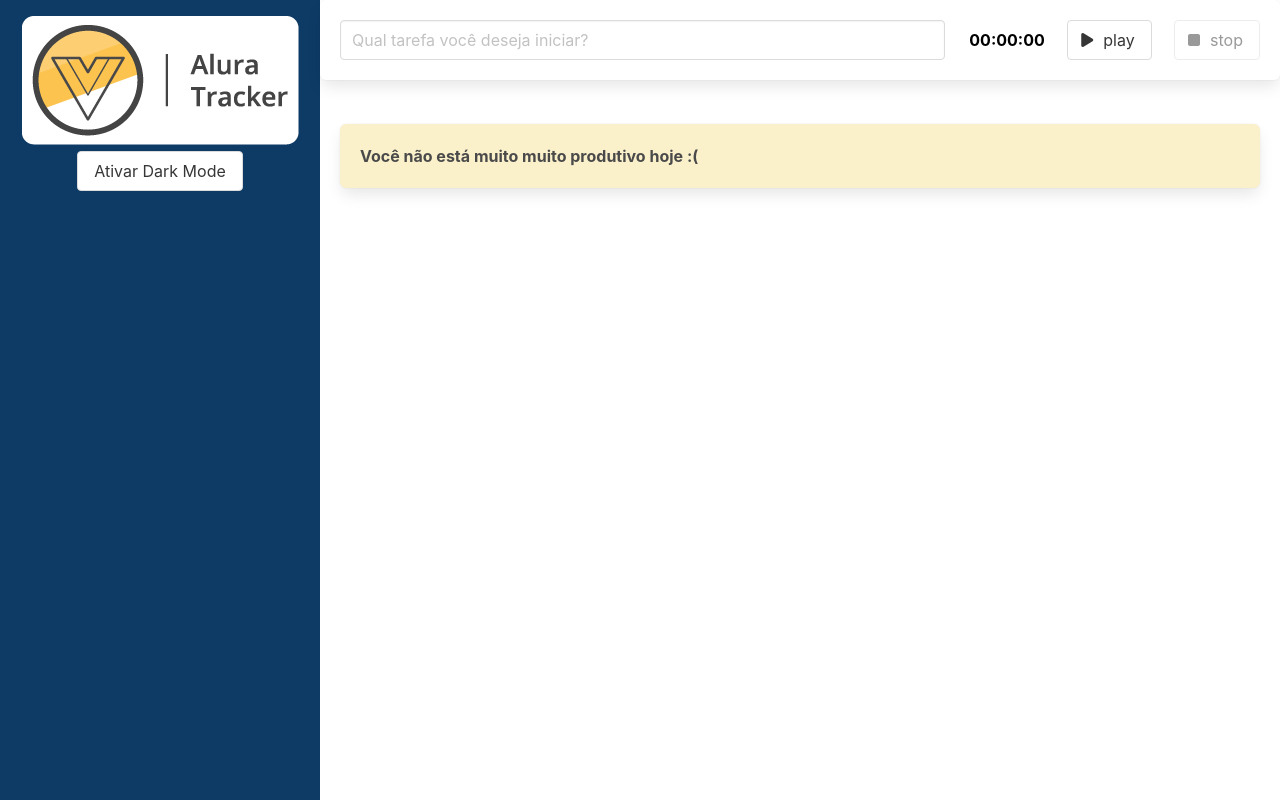
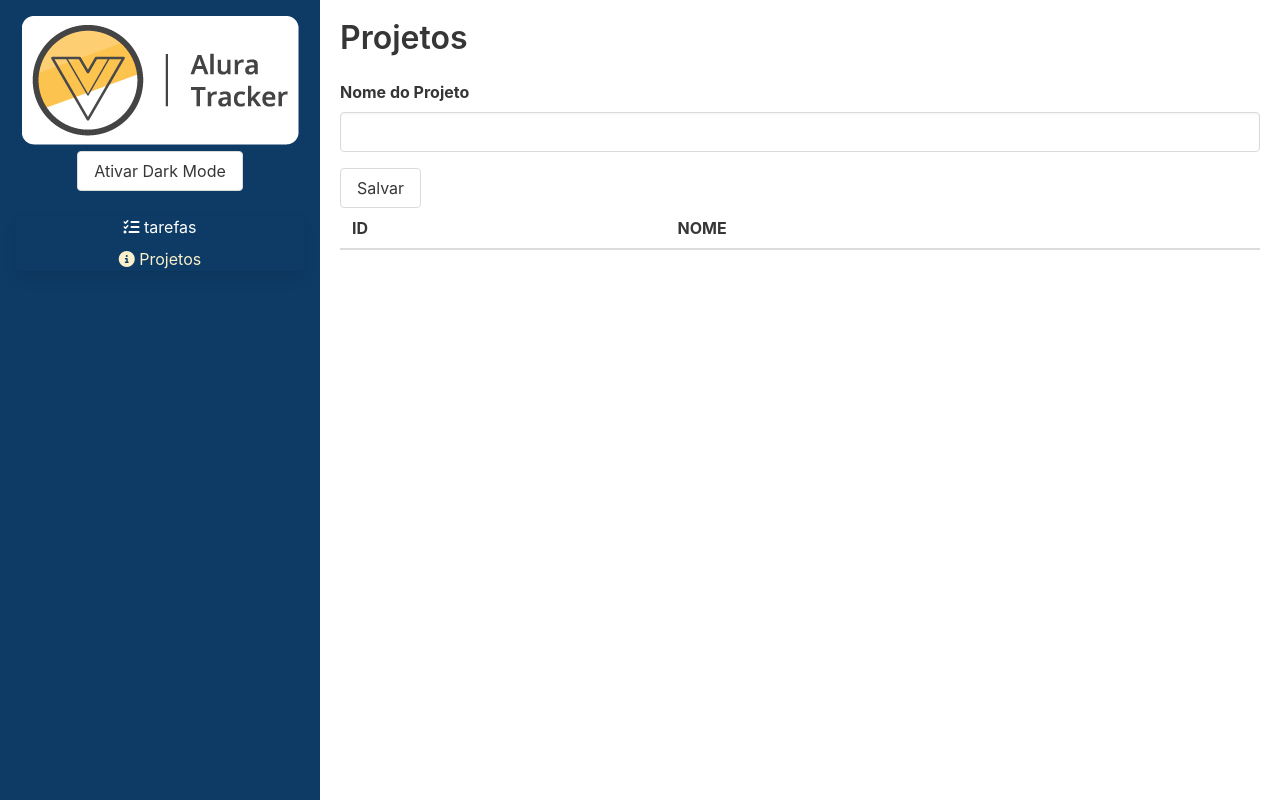
Before and after one commit to esantos92/alura_tracker, a Vue app: page /#/projetos in a window 1280 px wide. Built offline with nearby package versions, Linux system fonts and the light colour scheme.

Commit message:
Module 2 1 (#6)
* vue-router e a primeira rota

* module 2.1 concluido

Co-authored-by: Everton Santos <everton.santos@redealumni.com>

```diff
--- a/package.json
+++ b/package.json
@@ -9,7 +9,8 @@
   },
   "dependencies": {
     "core-js": "^3.8.3",
-    "vue": "^3.2.13"
+    "vue": "^3.2.13",
+    "vue-router": "^4.0.16"
   },
   "devDependencies": {
     "@fortawesome/fontawesome-free": "^6.1.1",
--- a/src/App.vue
+++ b/src/App.vue
@@ -4,13 +4,7 @@
       <BarraLateral @aoTemaAlterado="trocarTema"/>
     </div>
     <div class="column is-three-quarter conteudo">
-      <Formulario @aoSalvarTarefa="salvarTarefa"/>
-      <div class="lista">
-        <Tarefa v-for="(tarefa, index) in tarefas" :key="index" :tarefa="tarefa"/>
-      <Box v-if="listaEstaVazia">
-        Você não está muito muito produtivo hoje :(
-      </Box>
-      </div>
+      <router-view></router-view>
     </div>
   </main>
 </template>
@@ -18,34 +12,20 @@
 <script lang="ts">
 import { defineComponent } from 'vue';
 import BarraLateral from './components/BarraLateral.vue'
-import Formulario from './components/Formulario.vue'
-import Tarefa from './components/Tarefa.vue'
-import Box from './components/Box.vue'
 import ITarefa from './interfaces/ITarefa';
 
 export default defineComponent({
   name: 'App',
   components: {
-    BarraLateral,
-    Formulario,
-    Tarefa,
-    Box
+    BarraLateral
   },
   data () {
     return {
-      tarefas: [] as ITarefa[],
       modoEscuroAtivo: false
     }
   },
-  computed: {
-    listaEstaVazia () : boolean {
-      return this.tarefas.length === 0
-    }
-  },
+
   methods: {
-    salvarTarefa (tarefa: ITarefa) {
-      this.tarefas.push(tarefa);
-    },
     trocarTema (modoEscuroAtivo: boolean) {
       this.modoEscuroAtivo = modoEscuroAtivo
     }
--- a/src/components/BarraLateral.vue
+++ b/src/components/BarraLateral.vue
@@ -3,10 +3,25 @@
     <h1>
       <img src="../assets/logo.png" alt="">
     </h1>
-  <button class="button" @click="alterarTema">
-    {{ textoBotao }}
-  </button>
-
+    <div class="has-text-centered">
+      <button class="button" @click="alterarTema">{{ textoBotao }}</button>
+    </div>
+    <nav class="panel mt-5">
+      <ul>
+        <li>
+          <router-link to = "/" class="link">
+            <i class="fas fa-tasks"></i>
+            tarefas
+          </router-link>
+        </li>
+        <li>
+          <router-link to = "/projetos" class="link">
+            <i class="fas fa-info-circle"></i>
+            Projetos
+          </router-link>
+        </li>
+      </ul>
+    </nav>
   </header>
 </template>
 
@@ -54,4 +69,16 @@
       height: auto;
     }
   }
+  .panel li {
+    margin: 8px 0;
+  }
+  .link {
+    color: #fff;
+  }
+  .link:hover {
+    color: #FAF0CA;
+  }
+  .link.router-link-active {
+    color: #FAF0CA;
+  }
 </style>
--- /dev/null
+++ b/src/interfaces/IProjeto.ts
@@ -0,0 +1,4 @@
+export default interface IProjeto {
+  id: string;
+  nome: string;
+}
--- a/src/main.ts
+++ b/src/main.ts
@@ -1,6 +1,8 @@
 import { createApp } from 'vue'
 import App from './App.vue'
+import '@fortawesome/fontawesome-free/css/all.css'
+import roteador from './roteador'
 
-import '@fortawesome/fontawesome-free/css/all.css'
-
-createApp(App).mount('#app')
+createApp(App)
+  .use(roteador)
+  .mount('#app')
--- /dev/null
+++ b/src/roteador/index.ts
@@ -0,0 +1,24 @@
+import { createRouter, createWebHashHistory, RouteRecord, RouteRecordRaw } from "vue-router";
+import Tarefas from '../views/Tarefas.vue';
+import Projetos from '../views/Projetos.vue';
+
+const rotas: RouteRecordRaw[] = [
+  {
+    path: '/',
+    name: 'Tarefas',
+    component: Tarefas
+  },
+  {
+    path: '/projetos',
+    name: 'Projetos',
+    component: Projetos
+  },
+]
+
+
+const roteador = createRouter({
+  history: createWebHashHistory(),
+  routes: rotas
+})
+
+export default roteador;
--- /dev/null
+++ b/src/views/Projetos.vue
@@ -0,0 +1,71 @@
+<template>
+  <section class="projetos">
+    <h1 class="title">Projetos</h1>
+    <form @submit.prevent="salvar">
+      <div class="field">
+        <label for="" class="label">
+          Nome do Projeto
+        </label>
+        <input
+          type="text"
+          class="input"
+          v-model="nomeDoProjeto"
+          id="nomeDoProjeto"
+        />
+        <div class="field">
+          <button class="button" type="submit">
+            Salvar
+          </button>
+        </div>
+      </div>
+    </form>
+    <table class="table is-fullwidth">
+      <thead>
+        <tr>
+          <th>ID</th>
+          <th>NOME</th>
+        </tr>
+      </thead>
+      <tbody>
+        <tr v-for="projeto in projetos" :key="projeto.id">
+          <td>{{ projeto.id }}</td>
+          <td>{{ projeto.nome}}</td>
+        </tr>
+      </tbody>
+    </table>
+  </section>
+</template>
+
+<script lang="ts">
+import { defineComponent } from 'vue';
+import IProjeto from '../interfaces/IProjeto'
+
+export default defineComponent ({
+  name: 'Projetos',
+  data () {
+    return {
+      nomeDoProjeto: "",
+      projetos: [] as IProjeto[]
+    };
+  },
+  methods: {
+    salvar () {
+      const projeto: IProjeto ={
+        nome: this.nomeDoProjeto,
+        id: new Date().toISOString()
+      }
+      this.projetos.push(projeto)
+      this.nomeDoProjeto = ''
+    }
+  },
+})
+</script>
+
+<style scoped>
+  input {
+    margin-bottom: 1rem;
+  }
+  .projetos {
+    padding: 1.25rem;
+  }
+</style>
--- /dev/null
+++ b/src/views/Tarefas.vue
@@ -0,0 +1,41 @@
+<template>
+  <Formulario @aoSalvarTarefa="salvarTarefa"/>
+  <div class="lista">
+    <Tarefa v-for="(tarefa, index) in tarefas" :key="index" :tarefa="tarefa"/>
+    <Box v-if="listaEstaVazia">
+      Você não está muito muito produtivo hoje :(
+    </Box>
+  </div>
+</template>
+
+<script lang="ts">
+import { defineComponent } from 'vue';
+import Formulario from '../components/Formulario.vue';
+import Tarefa from '../components/Tarefa.vue';
+import Box from '../components/Box.vue';
+import ITarefa from '../interfaces/ITarefa';
+
+export default defineComponent({
+  name: 'App',
+  components: {
+    Formulario,
+    Tarefa,
+    Box
+  },
+  data () {
+    return {
+      tarefas: [] as ITarefa[]
+    }
+  },
+  computed: {
+    listaEstaVazia () : boolean {
+      return this.tarefas.length === 0
+    }
+  },
+  methods: {
+    salvarTarefa (tarefa: ITarefa) {
+      this.tarefas.push(tarefa);
+    }
+  }
+});
+</script>
```
Also changed, not shown: 1 other file (tests, documents, lock files or other folders).
